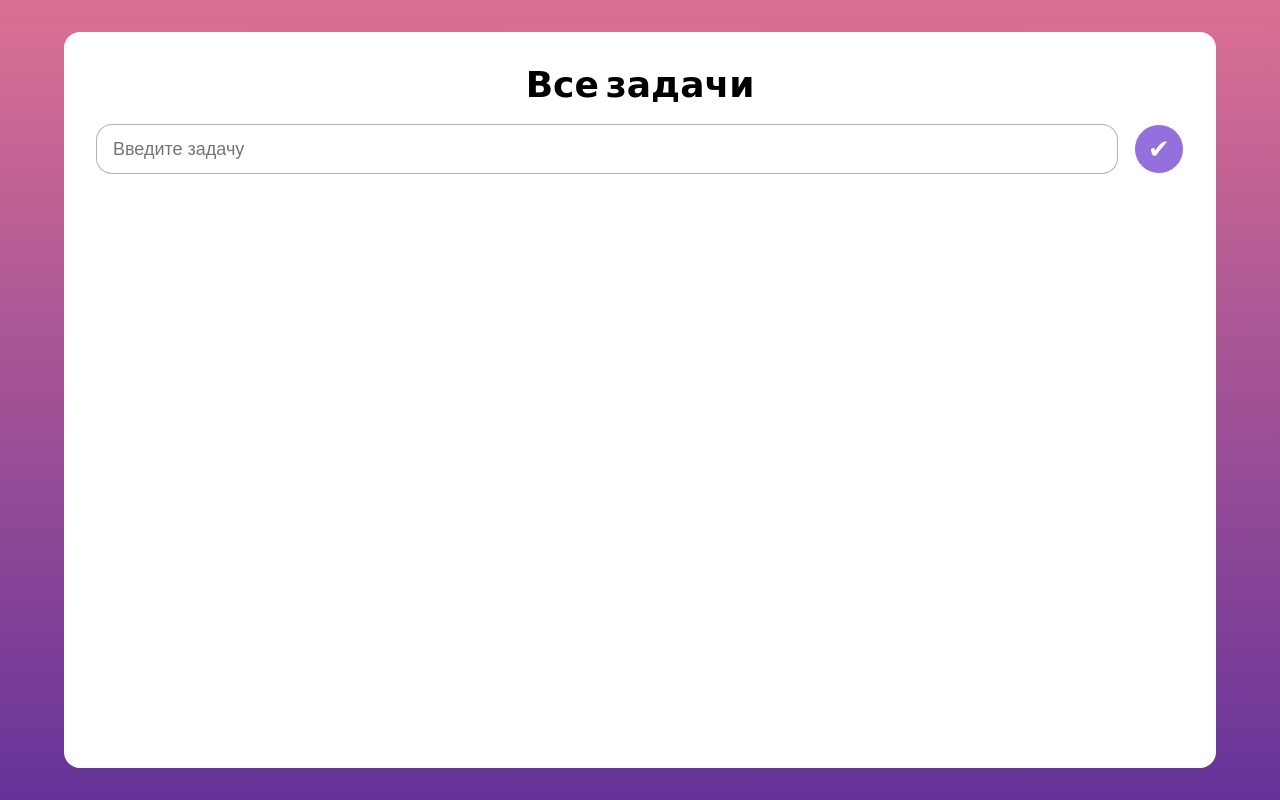
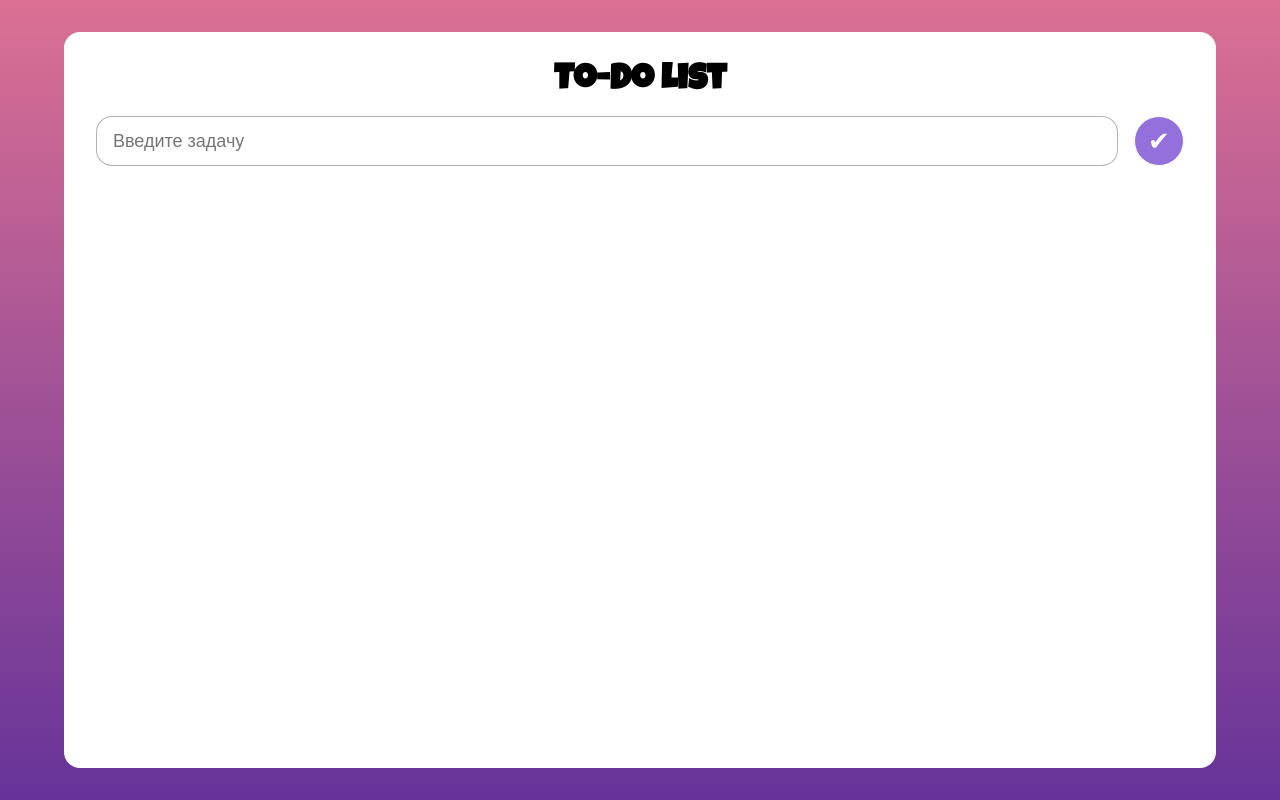
Before and after one commit to Mulllyon/To-Do-List, a plain HTML site: page index.html in a window 1280 px wide. Drawn offline with Linux system fonts and the light colour scheme.

Commit message:
Update index.html

```diff
--- a/index.html
+++ b/index.html
@@ -5,18 +5,17 @@
     <meta name="viewport"
           content="width=device-width, user-scalable=no, initial-scale=1.0, maximum-scale=1.0, minimum-scale=1.0">
     <meta http-equiv="X-UA-Compatible" content="ie=edge">
+    <link rel="stylesheet" href="style.css">
     <title>To-Do List</title>
-    <link rel="stylesheet" href="style.css">
 </head>
 <body>
     <div class="todo__content">
-        <h1 class="todo__title">Все задачи</h1>
+        <h1 class="todo__title">To-Do List</h1>
         <div class="todo__new">
             <input id="new" type="text" placeholder="Введите задачу">
             <button id="add" class="todo__add">✔</button>
         </div>
-        <div id="tasks" class="todo__list">
-        </div>
+        <div id="tasks" class="todo__list"></div>
     </div>
     <script src="script.js"></script>
 </body>
```
